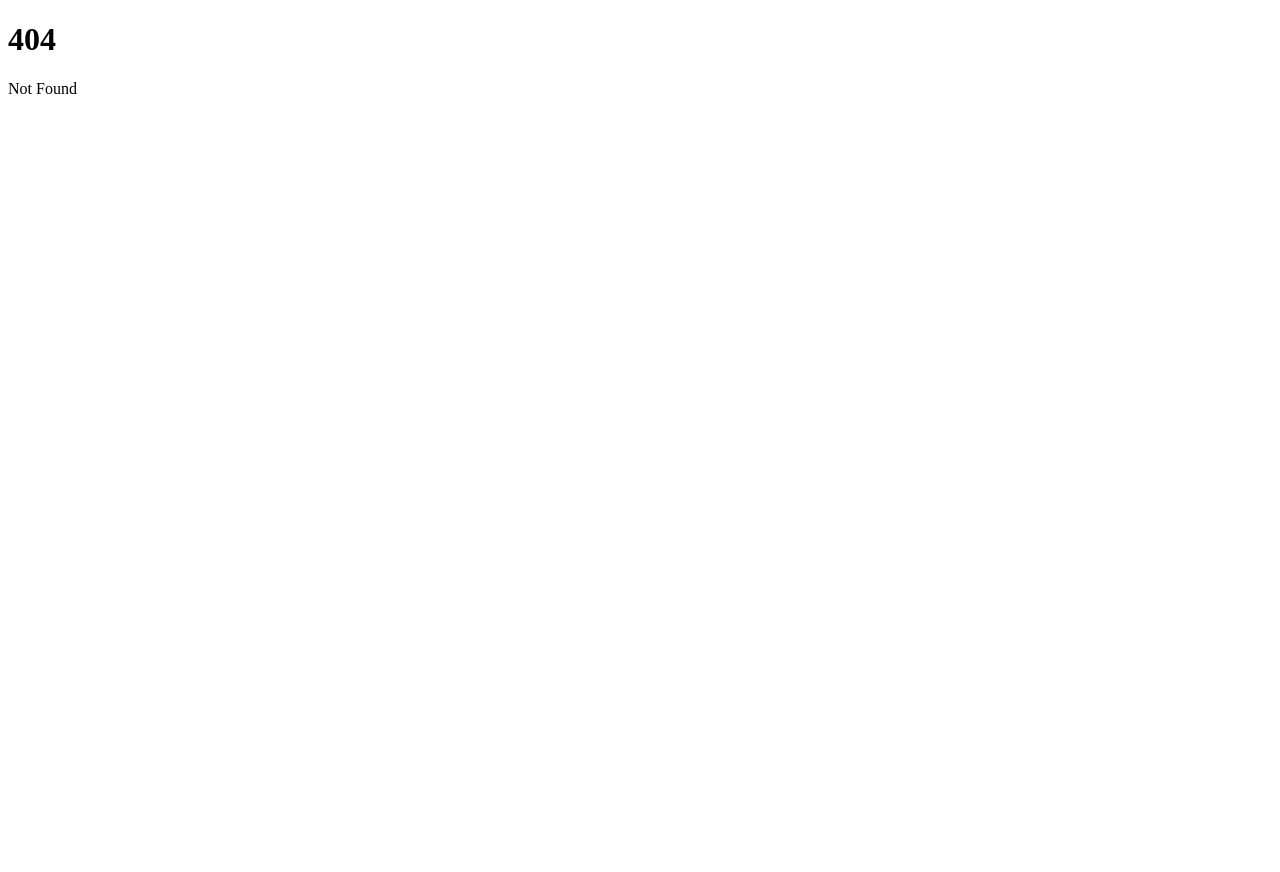
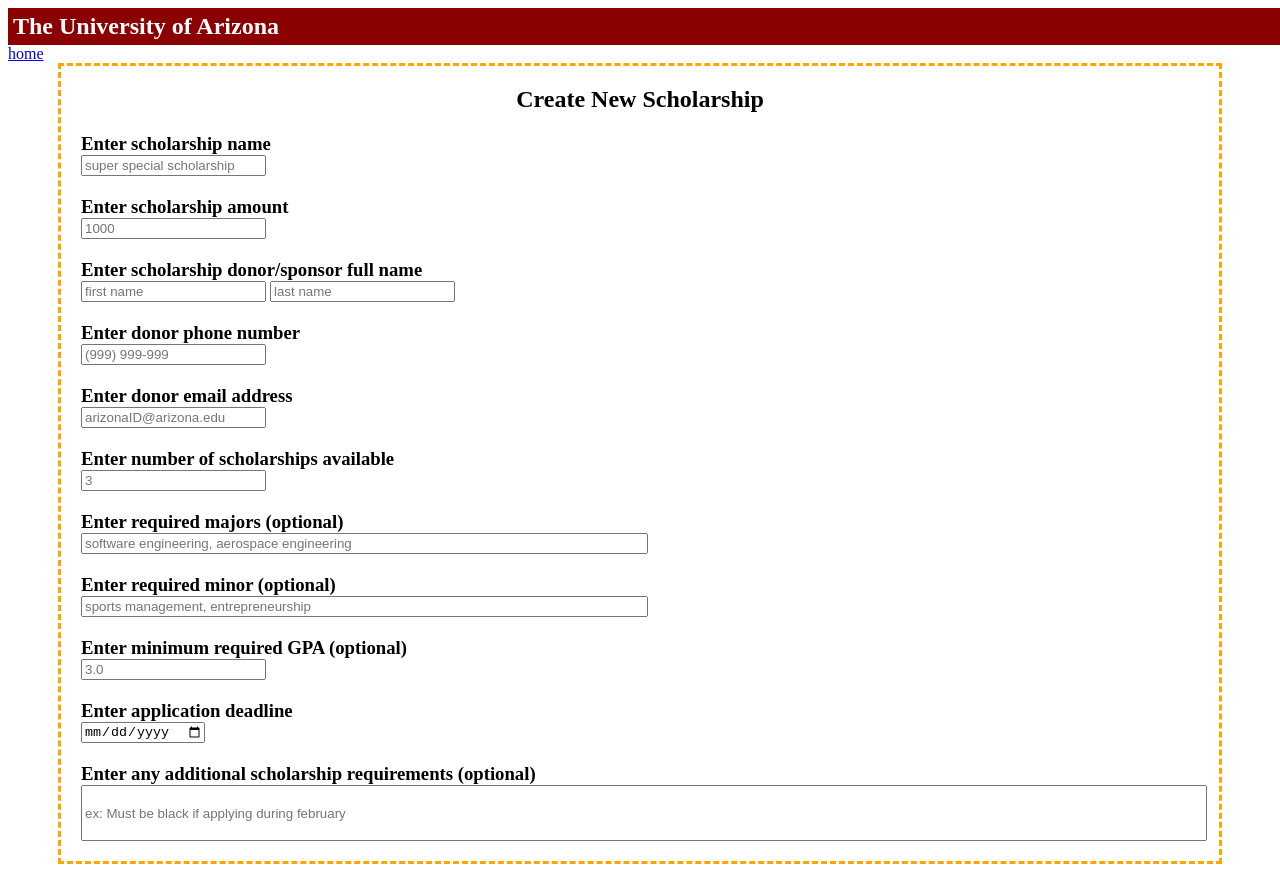
Before and after one commit to aroig1/Scholarship-Application-Management-System, a SvelteKit app: page /createScholarship in a window 1280 px wide. Before the commit this address had no page. Before the commit the page ends 800 px from the top, so only its background shows below. Built offline with nearby package versions, Linux system fonts and the light colour scheme.

Commit message:
simple create new scholarship GUI

```diff
--- /dev/null
+++ b/src/routes/+layout.svelte
@@ -0,0 +1,13 @@
+<h2>The University of Arizona</h2>
+
+<slot></slot>
+
+<style>
+    h2 {
+        width: 100%;
+        color: white;
+        background-color:darkred;
+        padding: 5px;
+        margin: 0;
+    }
+</style>
--- a/src/routes/+page.svelte
+++ b/src/routes/+page.svelte
@@ -1,2 +1,3 @@
-<h1>Welcome to SvelteKit</h1>
-<p>Visit <a href="https://kit.svelte.dev">kit.svelte.dev</a> to read the documentation</p>
+<h1>Welcome to UASAMS</h1>
+<a href="/createScholarship">Create Scholarship</a>
+<a href="/modifyScholarship">Modify Scholarship</a>
--- /dev/null
+++ b/src/routes/createScholarship/+page.svelte
@@ -0,0 +1,76 @@
+<a href="/">home</a>
+<section>
+    <h1>Create New Scholarship</h1>
+    <div>
+        <h3>Enter scholarship name</h3>
+        <input type="text" placeholder="super special scholarship">
+    </div>
+    <div>
+        <h3>Enter scholarship amount</h3>
+        <input type="number" placeholder="1000">
+    </div>
+    <div>
+        <h3>Enter scholarship donor/sponsor full name</h3>
+        <input type="text" placeholder="first name">
+        <input type="text" placeholder="last name">
+    </div>
+    <div>
+        <h3>Enter donor phone number</h3>
+        <input type="text" placeholder="(999) 999-999">
+    </div>
+    <div>
+        <h3>Enter donor email address</h3>
+        <input type="email" placeholder="arizonaID@arizona.edu">
+    </div>
+    <div>
+        <h3>Enter number of scholarships available</h3>
+        <input type="number" placeholder="3">
+    </div>
+    <div>
+        <h3>Enter required majors (optional)</h3>
+        <input class="major_minor" type="text" placeholder="software engineering, aerospace engineering">
+    </div>
+    <div>
+        <h3>Enter required minor (optional)</h3>
+        <input class="major_minor" type="text" placeholder="sports management, entrepreneurship">
+    </div>
+    <div>
+        <h3>Enter minimum required GPA (optional)</h3>
+        <input type="number" placeholder="3.0">
+    </div>
+    <div>
+        <h3>Enter application deadline</h3>
+        <input type="date">
+    </div>
+    <div>
+        <h3>Enter any additional scholarship requirements (optional)</h3>
+        <input class="other" type="text" placeholder="ex: Must be black if applying during february">
+    </div>
+</section>
+
+<style>
+    section {
+        margin: 0 50px 0 50px;
+        border-color: orange;
+        border-style:dashed;
+    }
+    h1 {
+        width: 100%;
+        text-align: center;
+    }
+    h3 {
+        padding: 0;
+        margin: 0;
+    }
+    div {
+        padding: 0;
+        margin: 20px;
+    }
+    .other {
+        width: 100%;
+        height: 50px;
+    }
+    .major_minor {
+        width: 50%;
+    }
+</style>
--- /dev/null
+++ b/src/routes/modifyScholarship/+page.svelte
@@ -0,0 +1 @@
+<a href="/">home</a>
```
